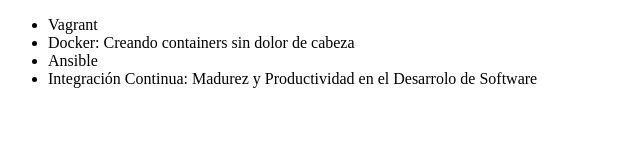
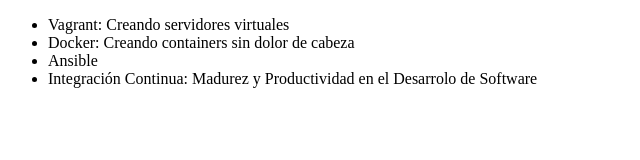
Before and after one commit to kempachi202252/alura-git, a plain HTML site: page index.html in a window 1280 px wide. Shown: the whole page, without its empty margins (0-640 px from the left). Drawn offline with Linux system fonts and the light colour scheme.

Commit message:
Corrigiendo curso de vagrant

```diff
--- a/index.html
+++ b/index.html
@@ -6,7 +6,7 @@
 </head>
 <body>
      <ul>
-         <li> Vagrant </li>
+         <li> Vagrant: Creando servidores virtuales </li>
          <li>Docker: Creando containers sin dolor de cabeza</li>
          <li> Ansible </li>
          <li> Integración Continua: Madurez y Productividad en el Desarrolo de Software </li>
```
